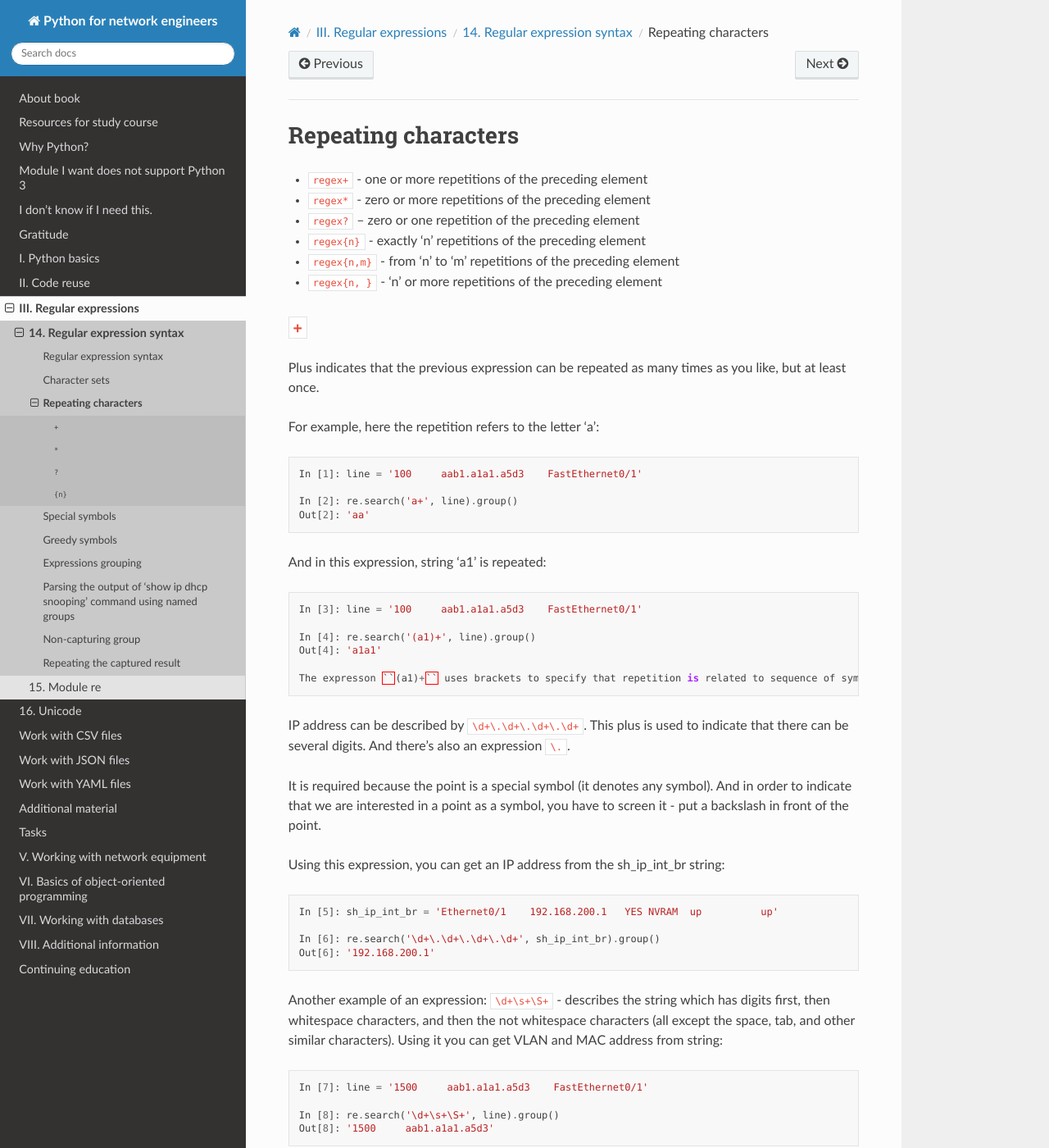
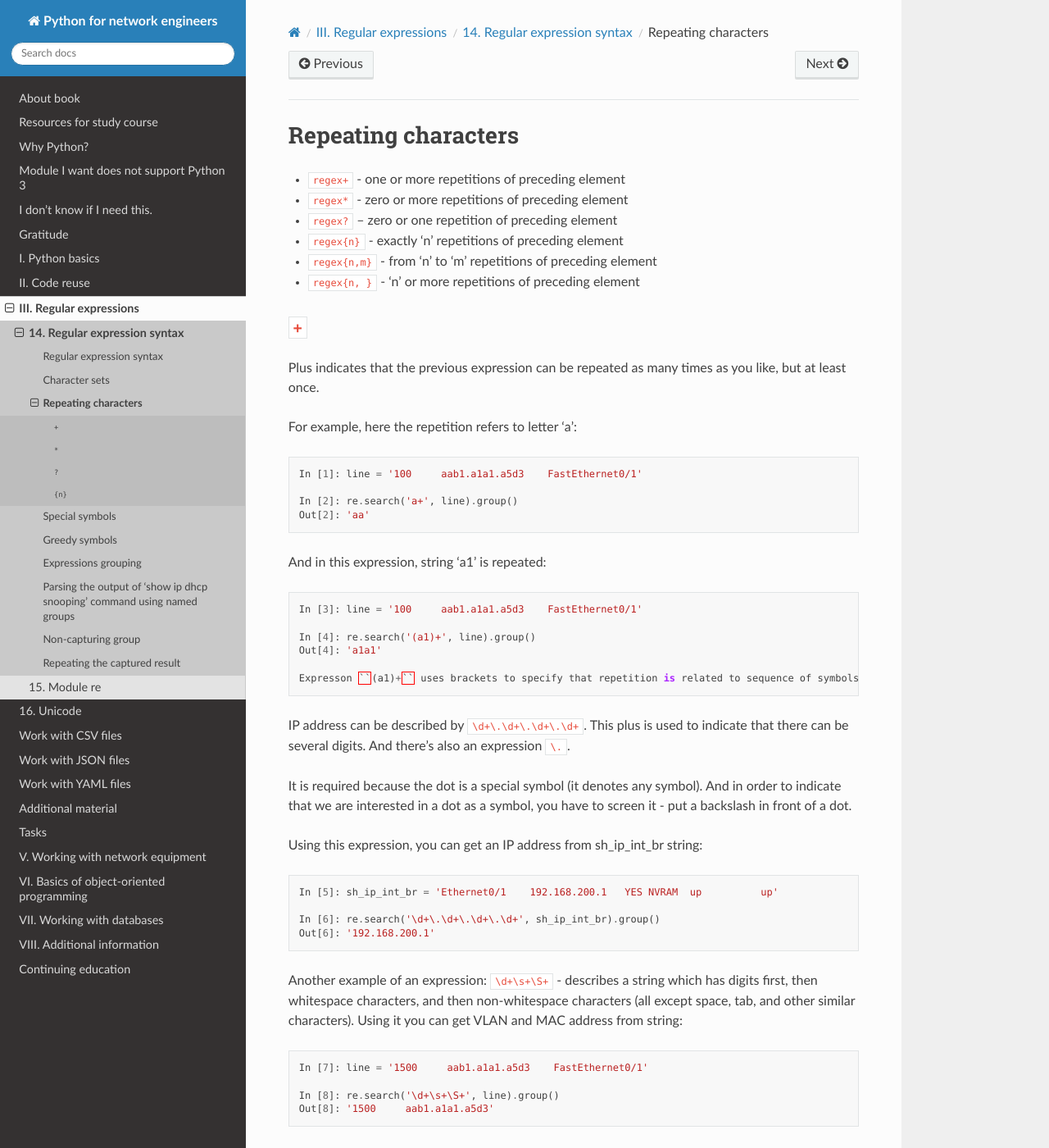
Before and after one commit to natenka/pyneng-book-en, a Sphinx documentation site: the page built from docs/source/book/14_regex/2b_spec_sym_repetition.rst, in a window 1280 px wide and 1400 px high. Shown: the whole window at 82% size. Built offline with Sphinx 7.4.7 and the Read the Docs theme 2.0.0, drawn with Linux system fonts in a browser that asks for light colours; pages that are not in the unit, such as notebooks, are missing from menus; some of the changed text lies outside the part shown.

Commit message:
Update 2b_spec_sym_repetition.rst

```diff
--- a/docs/source/book/14_regex/2b_spec_sym_repetition.rst
+++ b/docs/source/book/14_regex/2b_spec_sym_repetition.rst
@@ -1,19 +1,19 @@
 Repeating characters
 ------------------
 
-*  ``regex+`` - one or more repetitions of the preceding element
-*  ``regex*`` - zero or more repetitions of the preceding element
-*  ``regex?`` -- zero or one repetition of the preceding element
-*  ``regex{n}`` - exactly 'n' repetitions of the preceding element
-*  ``regex{n,m}`` - from ‘n’ to ‘m’ repetitions of the preceding element
-*  ``regex{n, }`` - ‘n’ or more repetitions of the preceding element
+*  ``regex+`` - one or more repetitions of preceding element
+*  ``regex*`` - zero or more repetitions of preceding element
+*  ``regex?`` -- zero or one repetition of preceding element
+*  ``regex{n}`` - exactly 'n' repetitions of preceding element
+*  ``regex{n,m}`` - from ‘n’ to ‘m’ repetitions of preceding element
+*  ``regex{n, }`` - ‘n’ or more repetitions of preceding element
 
 ``+``
 ~~~~~
 
 Plus indicates that the previous expression can be repeated as many times as you like, but at least once.
 
-For example, here the repetition refers to the letter 'a':
+For example, here the repetition refers to letter 'a':
 
 .. code:: py
 
@@ -31,13 +31,13 @@ And in this expression, string ‘a1’ is repeated:
     In [4]: re.search('(a1)+', line).group()
     Out[4]: 'a1a1'
 
-    The expresson ``(a1)+`` uses brackets to specify that repetition is related to sequence of symbols 'a1'.
+    Expresson ``(a1)+`` uses brackets to specify that repetition is related to sequence of symbols 'a1'.
 
 IP address can be described by ``\d+\.\d+\.\d+\.\d+``. This plus is used to indicate that there can be several digits. And there’s also an expression  ``\.``.
 
-It is required because the point is a special symbol (it denotes any symbol). And in order to indicate that we are interested in a point as a symbol, you have to screen it - put a backslash in front of the point.
+It is required because the dot is a special symbol (it denotes any symbol). And in order to indicate that we are interested in a dot as a symbol, you have to screen it - put a backslash in front of a dot.
 
-Using this expression, you can get an IP address from the sh_ip_int_br string:
+Using this expression, you can get an IP address from sh_ip_int_br string:
 
 .. code:: python
 
@@ -46,7 +46,7 @@ Using this expression, you can get an IP address from the sh_ip_int_br string:
     In [6]: re.search('\d+\.\d+\.\d+\.\d+', sh_ip_int_br).group()
     Out[6]: '192.168.200.1'
 
-Another example of an expression: ``\d+\s+\S+`` - describes the string which has digits first, then whitespace characters, and then the not whitespace characters (all except the space, tab, and other similar characters).
+Another example of an expression: ``\d+\s+\S+`` - describes a string which has digits first, then whitespace characters, and then non-whitespace characters (all except space, tab, and other similar characters).
 Using it you can get VLAN and MAC address from string:
 
 .. code:: py
@@ -59,11 +59,11 @@ Using it you can get VLAN and MAC address from string:
 ``*``
 ~~~~~
 
-The asterisk indicates that the previous expression can be repeated 0 or more times.
+Asterisk indicates that the previous expression can be repeated 0 or more times.
 
 For example, if an asterisk stands after 'a' symbol, it means a repetition of that symbol.
 
-The expression ``ba*`` means ‘b’ and then zero or more repetitions of ‘a’:
+Expression ``ba*`` means ‘b’ and then zero or more repetitions of ‘a’:
 
 .. code:: py
 
@@ -81,7 +81,7 @@ In *line* string, if ‘b’ meets before ‘baaa’ substring, then the match i
     In [12]: re.search('ba*', line).group()
     Out[12]: 'b'
 
-Suppose you write a regular expression that describes the email addresses in two formats: user@example.com and user.test@example.com. That is, the left side of the address can have either one word or two words separated by a dot.
+Suppose you write a regular expression that describes email addresses in two formats: user@example.com and user.test@example.com. That is, the left side of address can have either one word or two words separated by a dot.
 
 The first variant is an example of email without a dot:
 
@@ -135,9 +135,9 @@ This regular expression describes both options:
 ``?``
 ~~~~~
 
-In the last example, the regular expression indicates that the dot is optional, but at the same time determines that it can appear many times.
+In the last example, regular expression indicates that the dot is optional, but at the same time determines that it can appear many times.
 
-In this situation, it is more logical to use a question mark. It denotes zero or one repetition of a preceding expression or symbol. Now the regular expression looks like ``\w+\.?\w+@\w+\.\w+``:
+In this situation, it is more logical to use a question mark. It denotes zero or one repetition of a preceding expression or symbol. Now regular expression looks like ``\w+\.?\w+@\w+\.\w+``:
 
 .. code:: python
 
@@ -155,9 +155,9 @@ In this situation, it is more logical to use a question mark. It denotes zero or
 ``{n}``
 ~~~~~~~
 
-You can set how many times the previous expression should be repeated with the curly brackets.
+You can set how many times the previous expression should be repeated with curly brackets.
 
-For example, the expression ``\w{4}\.\w{4}\.\w{4}`` describes 12 letters or digits that are divided into three groups of four characters and separated by dot. This way you can get a MAC address:
+For example, expression ``\w{4}\.\w{4}\.\w{4}`` describes 12 letters or digits that are divided into three groups of four characters and separated by dot. This way you can get a MAC address:
 
 .. code:: py
 
@@ -166,7 +166,7 @@ For example, the expression ``\w{4}\.\w{4}\.\w{4}`` describes 12 letters or digi
     In [25]: re.search('\w{4}\.\w{4}\.\w{4}', line).group()
     Out[25]: 'aab1.a1a1.a5d3'
 
-You can specify a repetition range in curly brackets. For example, try to get all VLAN numbers from the string mac\_table:
+You can specify a repetition range in curly brackets. For example, try to get all VLAN numbers from string mac\_table:
 
 .. code:: python
 
@@ -186,8 +186,8 @@ You can specify a repetition range in curly brackets. For example, try to get al
         ...: 1300    aa0b.cc70.7000    DYNAMIC     Gi0/7
         ...: '''
 
-Since search() only looks for the first match, the expression ``\d{1,4}``
-will have the VLAN number:
+Since search() only looks for the first match, expression ``\d{1,4}``
+will have VLAN number:
 
 .. code:: python
 
@@ -205,11 +205,11 @@ will have the VLAN number:
     VLAN:  1200
     VLAN:  1300
 
-The expression ``\d{1,4}`` describes one to four digits.
+Expression ``\d{1,4}`` describes one to four digits.
 
-Note that the output of the command from equipment does not have a VLAN with number 1. The regular expression got a number 1 from somewhere. The number 1 was in the output from the hostname in the line ``sw1#sh mac address-table``.
+Note that the output of command from equipment does not have a VLAN with number 1. Regular expression got a number 1 from somewhere. Number 1 was in the output from hostname in line ``sw1#sh mac address-table``.
 
-To correct this, it suffices to complete the expression and indicate that at least one space must follow the numbers:
+To correct this, it suffices to complete an expression and indicate that at least one space must follow the numbers:
 
 .. code:: python
 
```
